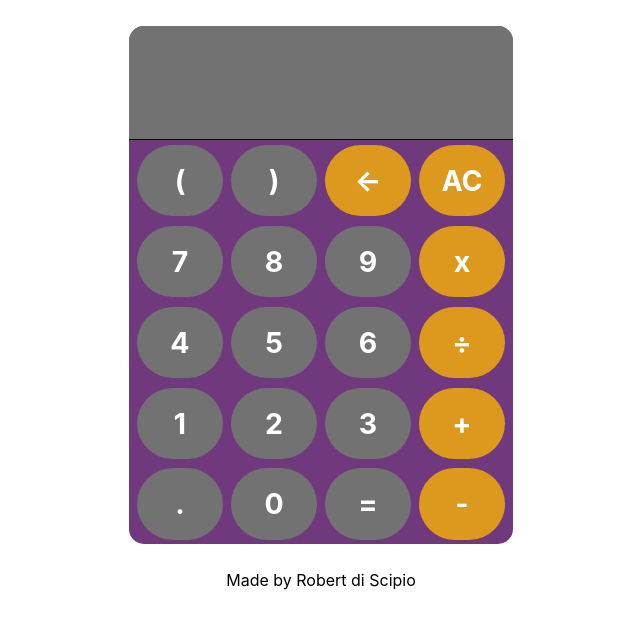
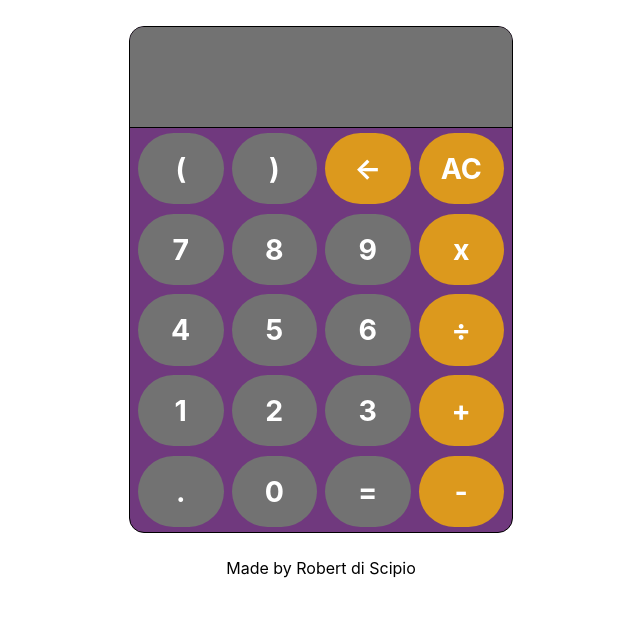
Before and after one commit to radiscipio/vidmob-calculator, a React (Create React App) app: page / in a window 1280 px wide. Shown: the top 628 px of the page, without its empty margins (319-959 px from the left). Built offline with nearby package versions, Linux system fonts and the light colour scheme.

Commit message:
BUG - parens check removed showing input

```diff
--- a/src/App.css
+++ b/src/App.css
@@ -8,6 +8,7 @@
   flex-direction: column;
   overflow: hidden;
   border-radius: 15px;
+  border: 1px solid black;
   background: rgb(112, 57, 126);
 }
 
--- a/src/App.js
+++ b/src/App.js
@@ -40,7 +40,7 @@ export default class App extends Component {
   }
 
   calculate = () => {
-    console.log("calculate", doTheMath(this.state.input))
+    console.log("this is calculate", doTheMath(this.state.input))
     this.setState({ input : doTheMath(this.state.input )})
     return doTheMath(this.state.input)
   }
@@ -52,10 +52,10 @@ export default class App extends Component {
           <div className="input-wrapper">
             <Input handleInput={this.state.input} />
           </div>
-          <div claassName="buttons-container">
+          <div className="buttons-container">
             <div className="buttons-row">
-              <Buttons>(</Buttons>
-              <Buttons>)</Buttons>
+              <Buttons handleClick={this.addToInput}>(</Buttons>
+              <Buttons handleClick={this.addToInput}>)</Buttons>
               <Buttons handleClick={this.backspace}>←</Buttons>
               <Clear handleClear={this.clearInput}>AC</Clear>
             </div>
--- a/src/components/functions.js
+++ b/src/components/functions.js
@@ -1,28 +1,45 @@
-let parensCheck = (input) => {
+////////////////////////
+////Operators Check////
+//////////////////////
+let splitOperators = (input) => {
+  let startIndex = 0;
+  let newInput = [];
 
-let parens = ["(", ")"]
-let parensArr = []
-
-for (let i = 0; i < input.length; i++) {
-  if (input[i] === parens[0] && input[i + 1] === parens[1]) {
-    input.splice(i, 0, '*')
-    input.push(parensArr)
+  // Iterate through the input to check if it includes an operator
+  // Push the operator into newInput if there's a match
+  for (let i = 0; i < input.length; i++) {
+    if (input[i] === "*" || input[i] === "x") {
+      newInput.push(input.substring(startIndex, i));
+      newInput.push("*");
+      startIndex = i + 1;
+    } else if (input[i] === "/" || input[i] === "÷") {
+      newInput.push(input.substring(startIndex, i));
+      newInput.push("/");
+      startIndex = i + 1;
+    } else if (input[i] === "+") {
+      newInput.push(input.substring(startIndex, i));
+      newInput.push("+");
+      startIndex = i + 1;
+    } else if (input[i] === "-") {
+      newInput.push(input.substring(startIndex, i));
+      newInput.push("-");
+      startIndex = i + 1;
     }
   }
-  return input
-}
+  newInput.push(input.substring(startIndex, input.length));
+  return newInput;
+};
 
-// let parensthesis = (input) => {
-//   let parens = ("(", ")")
-//   for (let i = 0; i < input.length; i++) {
-//     if(input.includes("(") && input.includes(")")) {
-//        input.
-//     }
-//   }
-// }
+///////////////////////////
+////Order of Oprations////
+/////////////////////////
 let pemdas = (str) => {
   const input = splitOperators(str);
+  // Check for mult and divide first, then add and subtract
+    // Convert the string input into a number
+    // Splice the new number into the desired position
   for (let i = 0; i < input.length; i++) {
+
     if (input[i] === "*") {
       let calc = parseFloat(input[i - 1]) * parseFloat(input[i + 1]);
       input.splice(i - 1, 3, calc);
@@ -47,52 +64,31 @@ let pemdas = (str) => {
   return input[0].toString();
 }
 
+//////////////////////////
+////Parentheses Check////
+////////////////////////
+let doTheMath = (str) => {
+  let result = ""
+  for (let i = 0; i < str.length; i++) {
 
-let splitOperators = (input) => {
-  let startIndex = 0;
-  let newInput = [];
+    let parensOpen = str.indexOf("(")
+    let parensClose = str.indexOf(")")
 
-  for (let i = 0; i < input.length; i++) {
-    if (input[i] === "-") {
-      newInput.push(input.substring(startIndex, i));
-      newInput.push("-");
-      startIndex = i + 1;
-    } else if (input[i] === "+") {
-      newInput.push(input.substring(startIndex, i));
-      newInput.push("+");
-      startIndex = i + 1;
-    } else if (input[i] === "*" || input[i] === "x") {
-      newInput.push(input.substring(startIndex, i));
-      newInput.push("*");
-      startIndex = i + 1;
-    } else if (input[i] === "/" || input[i] === "÷") {
-      newInput.push(input.substring(startIndex, i));
-      newInput.push("/");
-      startIndex = i + 1;
+    let parensValues = str.substring(parensOpen, parensClose + 1)
+    let parensFunction = pemdas(str.substring(parensOpen + 1, parensClose + 1))
+
+    // Replace the value what's inside the parens into the string
+    if (str.includes("(") && str.includes(")")) {
+      result = str.replace(parensValues, parensFunction)
     }
   }
-  newInput.push(input.substring(startIndex, input.length));
-  return newInput;
-};
-
-let doTheMath = (str) => {
-  let result = ""
-  if (str.includes("(") && str.includes(")")) {
-    let parensOpen = str.indexOf("(")
-    let parensClose = str.indexOf(")")
-    let parensValues = str.substring(parensOpen, parensClose + 1)
-    let parensFunction = pemdas(str.substring(parensOpen + 1, parensClose + 1))
-    result = str.replace(parensValues, parensFunction)
-  }
+  result = pemdas(result)
   return result
 };
 
+console.log(doTheMath("(4*8)+5"));
+console.log(doTheMath("(5.5+4.21)"));
+console.log(doTheMath("(4/8)"));
+console.log(doTheMath("(8-10)+5"));
 
-// console.log(splitOperators("10+9-4*4"));
-// console.log(doTheMath("4+4"));
-console.log(doTheMath("4(4+5)"));
-// console.log(doTheMath("12/4"));
-// console.log(doTheMath("10+9-4*4"));
-
-
-// export default doTheMath
+export default doTheMath
--- a/src/components/input.css
+++ b/src/components/input.css
@@ -1,6 +1,6 @@
 .input {
   display: flex;
-  height: 3em;
+  height: 2em;
   background-color: rgb(114, 114, 114);
   border-bottom: 1px solid black;
   color: rgb(255, 255, 255);
@@ -8,5 +8,5 @@
   align-items: center;
   padding: 0.5em;
   font-weight: bold;
-  font-size: calc(20px + 6 * ((100vw - 320px) / 680));
+  font-size: calc(25px + 6 * ((100vw - 320px) / 680));
 }
```
